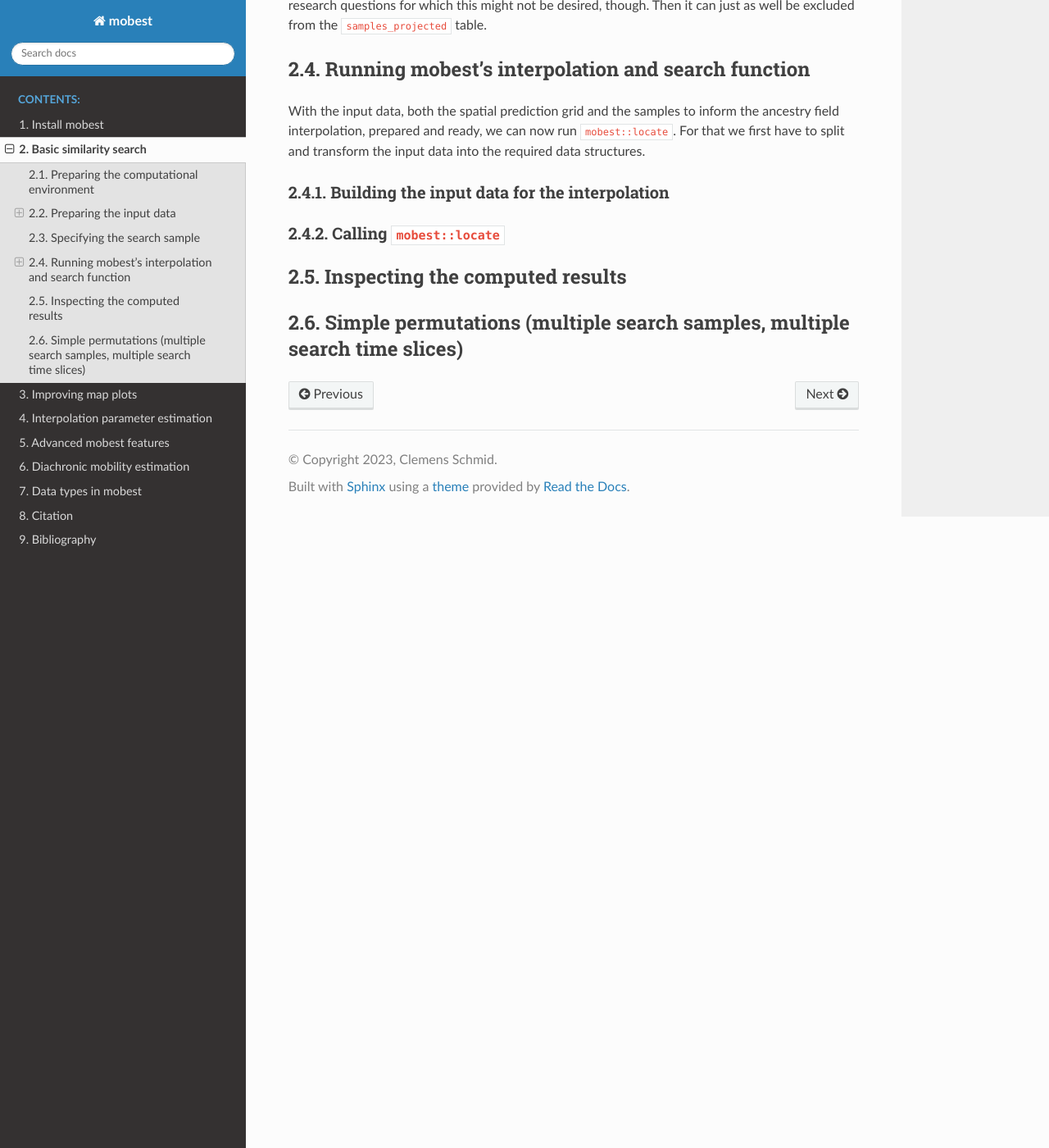
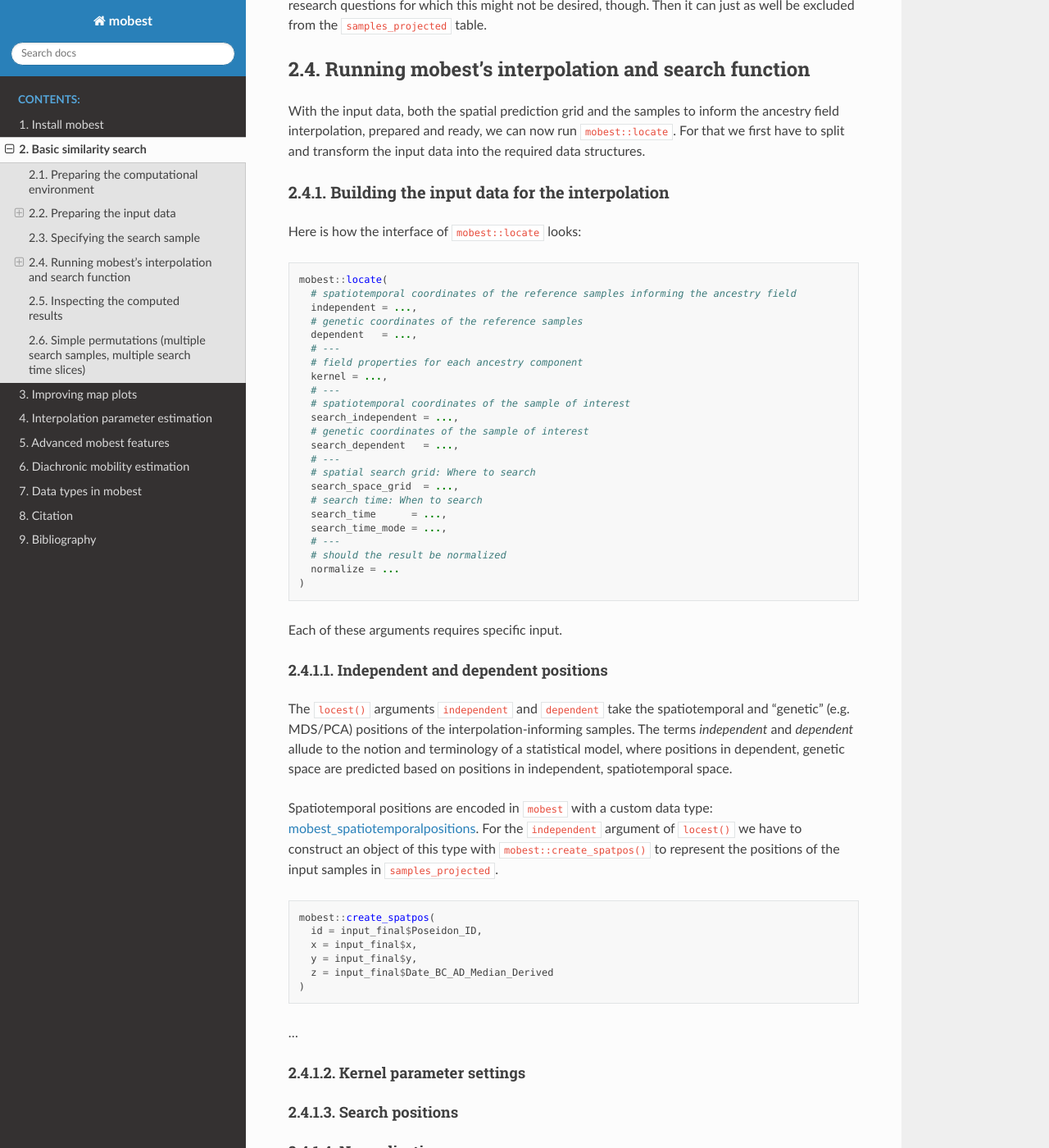
Before and after one commit to nevrome/mobest, a Sphinx documentation site: the page built from docs/basic.md, in a window 1280 px wide and 1400 px high, scrolled down 7978 px. Shown: the whole window at 82% size. Built offline with Sphinx 7.4.7 and the Read the Docs theme 2.0.0, drawn with Linux system fonts in a browser that asks for light colours; cross-references to code outside the pages are shown as plain code.

Commit message:
started to define the locate arguments

````diff
--- a/docs/basic.md
+++ b/docs/basic.md
@@ -273,6 +273,59 @@ With the input data, both the spatial prediction grid and the samples to inform
 
 ### Building the input data for the interpolation
 
+Here is how the interface of `mobest::locate` looks:
+
+```r
+mobest::locate(
+  # spatiotemporal coordinates of the reference samples informing the ancestry field
+  independent = ...,
+  # genetic coordinates of the reference samples
+  dependent   = ...,
+  # ---
+  # field properties for each ancestry component
+  kernel = ...,
+  # ---
+  # spatiotemporal coordinates of the sample of interest
+  search_independent = ...,
+  # genetic coordinates of the sample of interest
+  search_dependent   = ...,
+  # ---
+  # spatial search grid: Where to search
+  search_space_grid  = ...,
+  # search time: When to search
+  search_time      = ...,
+  search_time_mode = ...,
+  # ---
+  # should the result be normalized
+  normalize = ...
+)
+```
+
+Each of these arguments requires specific input.
+
+#### Independent and dependent positions
+
+The `locest()` arguments `independent` and `dependent` take the spatiotemporal and "genetic" (e.g. MDS/PCA) positions of the interpolation-informing samples. The terms *independent* and *dependent* allude to the notion and terminology of a statistical model, where positions in dependent, genetic space are predicted based on positions in independent, spatiotemporal space.
+
+Spatiotemporal positions are encoded in `mobest` with a custom data type: {ref}`mobest_spatiotemporalpositions <types:spatiotemporal coordinates>`. For the `independent` argument of `locest()` we have to construct an object of this type with `mobest::create_spatpos()` to represent the positions of the input samples in `samples_projected`.
+
+```r
+mobest::create_spatpos(
+  id = input_final$Poseidon_ID,
+  x = input_final$x,
+  y = input_final$y,
+  z = input_final$Date_BC_AD_Median_Derived
+)
+```
+
+...
+
+#### Kernel parameter settings
+
+#### Search positions
+
+#### Normalization
+
 ### Calling `mobest::locate`
 
 ## Inspecting the computed results
````
